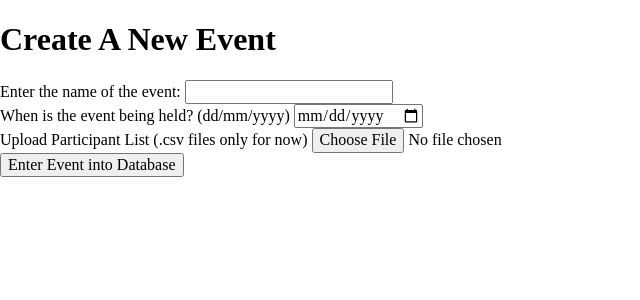
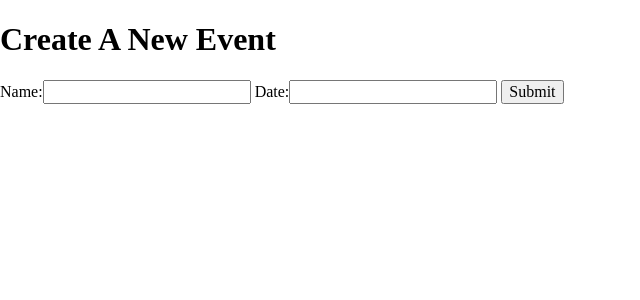
Before and after one commit to mirjamuher/event_manager, a Django app: page /create in a window 1280 px wide. Shown: the top 300 px of the page, without its empty margins (0-640 px from the left). Run offline with Django 3.2, Linux system fonts and the light colour scheme; some libraries are stand-ins or nearby versions.

Commit message:
basic event creation implemented

```diff
--- a/project/eventmanager/models/event.py
+++ b/project/eventmanager/models/event.py
@@ -1,7 +1,14 @@
 from django.db import models
+from django.db.models.constraints import UniqueConstraint
+
 
 # Create your models here.
 
 class Event(models.Model):
     name = models.CharField(max_length=100)
     date = models.DateField()
+
+    class Meta:
+        constraints = [
+            UniqueConstraint(fields=['name', 'date'], name='unique_event'),
+        ]
--- a/project/eventmanager/templates/eventmanager/create_event.html
+++ b/project/eventmanager/templates/eventmanager/create_event.html
@@ -3,6 +3,13 @@
 {% block content %}
     <h1>Create A New Event</h1>
 
+    <form action="{% url 'eventmanager:create_event' %}" method="post">
+        {% csrf_token %}
+        {{ form }}
+        <input type="submit" value="Submit">
+    </form>
+
+<!--
     <form method="post" enctype="multipart/form-data">
         <label>
             <span class="txt">
@@ -23,6 +30,7 @@
             <input class="btn" type="submit" value="Enter Event into Database">
           </label>
     </form>
+-->
 
     <!-- JavaScript -->
 {% endblock %}
--- a/project/eventmanager/views.py
+++ b/project/eventmanager/views.py
@@ -1,6 +1,10 @@
 from django.shortcuts import render
-from django.http import HttpResponse
+from django.http import HttpResponse, HttpResponseRedirect
+from django.urls import reverse
 from django.template import loader
+from django.forms import ModelForm
+from eventmanager.models import Event
+
 
 # Create your views here.
 
@@ -9,8 +13,23 @@ def landing_page(request):
     return render(request, 'eventmanager/landing_page.html', context)
 
 def create_event(request):
-    context = {}
-    return render(request, 'eventmanager/create_event.html', context)
+    class EventForm(ModelForm):
+        class Meta:
+            model = Event
+            fields = ['name', 'date']
+
+    # If the form was sent:
+    if request.method == 'POST':
+        form = EventForm(request.POST)
+        if form.is_valid():
+            event = form.save()
+            return HttpResponseRedirect(reverse('eventmanager:manage_event', args=[event.id]))
+
+    # If the site is called for the first time:
+    else:
+        form = EventForm()
+    return render(request, 'eventmanager/create_event.html', {'form': form})
+
 
 # Still needs EVERYTHING DONE (even create .html page)
 def manage_event(request, event_id):
```
Also changed, not shown: project/eventmanager/static/eventmanager/js/create_event.js (added).
